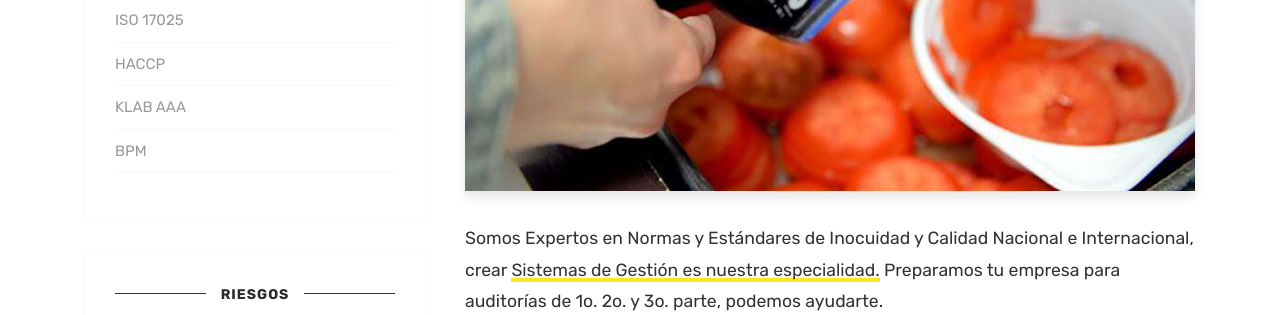
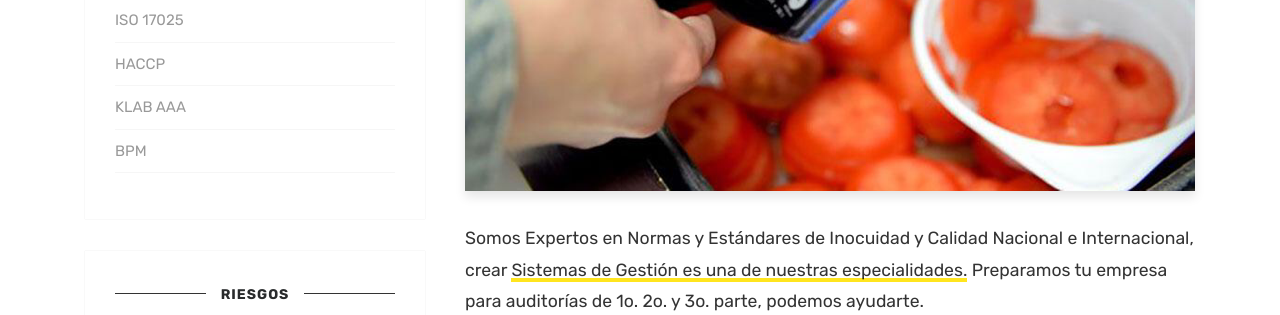
Before and after one commit to Klabsa/klabsa.github.io, a Jekyll site: the page built from _posts/2018-01-12-powerful-things-markdown-editor.md, in a window 1280 px wide and 900 px high, scrolled down 618 px, cut to the strip 0-315 px from the top of the window. Built offline with Jekyll 4.4.1, drawn with Linux system fonts in a browser that asks for light colours; comment, search, counter and statistics services are not loaded.

Commit message:
Update 2018-01-12-powerful-things-markdown-editor.md

```diff
--- a/_posts/2018-01-12-powerful-things-markdown-editor.md
+++ b/_posts/2018-01-12-powerful-things-markdown-editor.md
@@ -7,7 +7,7 @@
 featured: true
 ---
 
-Somos Expertos en Normas y Estándares de Inocuidad y Calidad Nacional e Internacional, crear <a href="#">Sistemas de Gestión es nuestra especialidad.</a> Preparamos tu empresa para auditorías de 1o. 2o. y 3o. parte, podemos ayudarte.
+Somos Expertos en Normas y Estándares de Inocuidad y Calidad Nacional e Internacional, crear <a href="#">Sistemas de Gestión es una de nuestras especialidades.</a>  Preparamos tu empresa para auditorías de 1o. 2o. y 3o. parte, podemos ayudarte.
 
 
 
```
